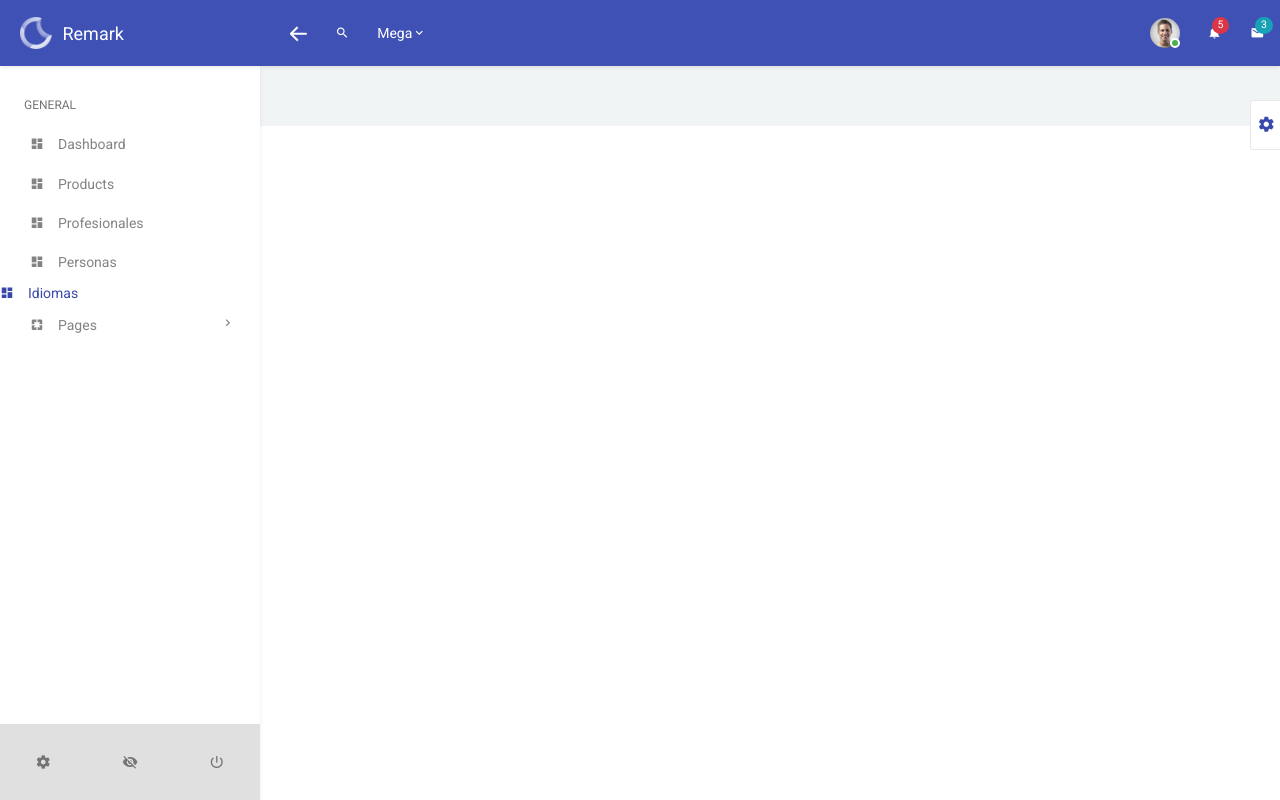
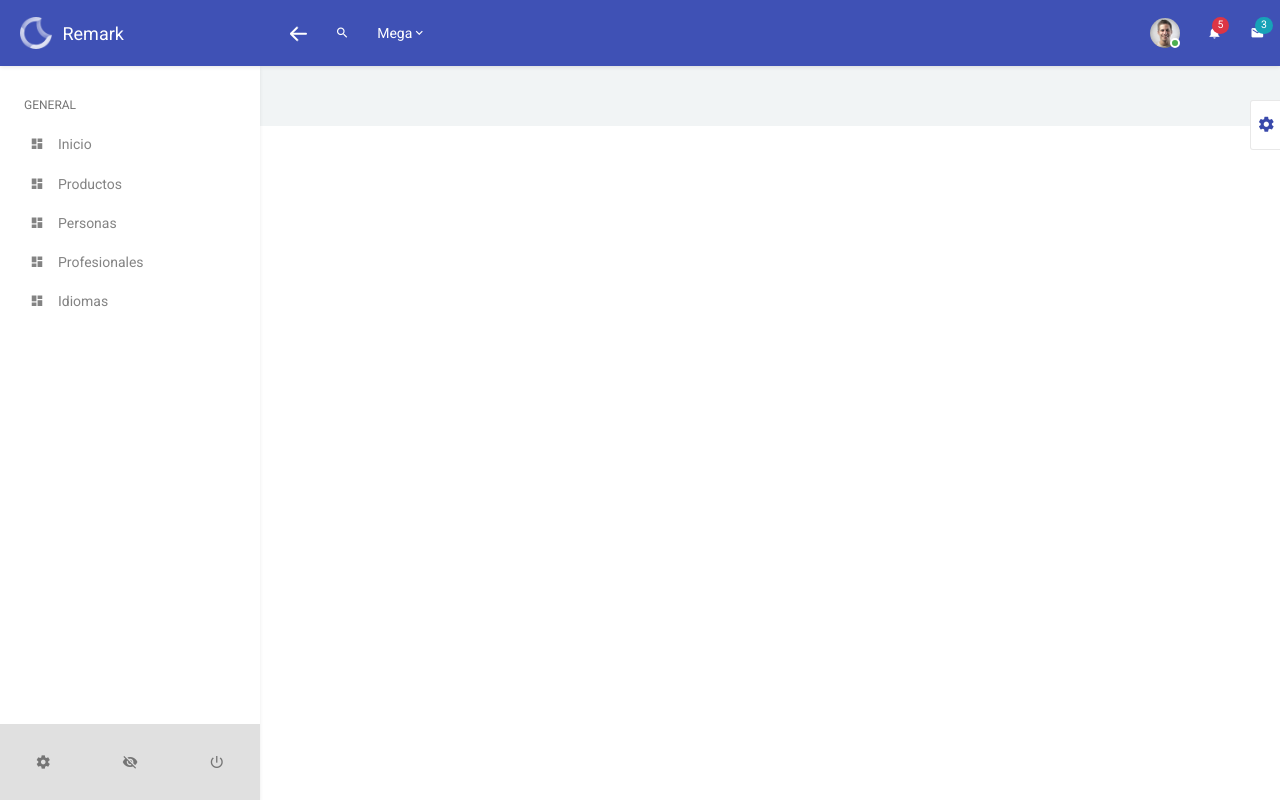
Before and after one commit to JonathanCevallos/react-remark-template, a React (Create React App) app: page /dashboard in a window 1280 px wide. Built offline with nearby package versions, Linux system fonts and the light colour scheme.

Commit message:
Actualización de los componentes

```diff
--- a/src/components/Form.jsx
+++ b/src/components/Form.jsx
@@ -1,4 +1,4 @@
-import { useEffect, useState } from "react";
+import { useState } from "react";
 import Alert from "./Alert";
 import Button from "./Button";
 import Input from "./Input";
@@ -8,7 +8,7 @@ const Form = (props) => {
    var config = {
     onSubmit: undefined,
     inputs: [{}],
-    buttons: [],
+    buttons: [], // [{}]
   };
 
   const [dataForm, setDataForm] = useState(props.dataForm);
--- a/src/components/Input.jsx
+++ b/src/components/Input.jsx
@@ -1,3 +1,4 @@
+import { useState } from "react";
 import Alert from "./Alert";
 import Checkbox from "./Checkbox";
 import InputNormal from "./InputNormal";
@@ -17,6 +18,7 @@ const Input = (props) => {
     disabled: false, // atributo
     size: "normal", // small, normal, big
     icon: "",
+    isInvalid: false,
     typeElement: "normal", // normal, select, textarea, radio, checkbox
     options: [
       {}
--- a/src/components/InputNormal.jsx
+++ b/src/components/InputNormal.jsx
@@ -21,7 +21,10 @@ const InputNormal = (props) => {
     <input
       type={ config.type }
       className={`form-control
-      ${ config.round ? "round" : "" } ${ getSize()}`}
+        ${ config.round ? "round" : "" }
+        ${ getSize()}
+        ${ config.isInvalid ? "is-invalid":"" }`
+      }
       name={config.name}
       value={config.value}
       onChange={config.onChange}
--- /dev/null
+++ b/src/menu/menu.js
@@ -0,0 +1,30 @@
+
+const menu = [
+   {
+      url: "/dashboard",
+      icon: "view-dashboard",
+      title: "Inicio"
+   },
+   {
+      url: "/dashboard/products",
+      icon: "view-dashboard",
+      title: "Productos"
+   },
+   {
+      url: "/dashboard/personas",
+      icon: "view-dashboard",
+      title: "Personas"
+   },
+   {
+      url: "/dashboard/profesionales",
+      icon: "view-dashboard",
+      title: "Profesionales"
+   },
+   {
+      url: "/dashboard/idiomas",
+      icon: "view-dashboard",
+      title: "Idiomas"
+   }
+];
+
+export default menu;
--- a/src/routers/Routers.jsx
+++ b/src/routers/Routers.jsx
@@ -1,25 +1,26 @@
 import { BrowserRouter as Router, Route, Routes } from "react-router-dom"
-import Idiomas from "../pages/Idiomas/Idiomas"
-import Login from "../pages/Login/Login"
-import NotFound from "../pages/NotFound/NotFound"
-import Personas from "../pages/Personas/Personas"
-import Products from "../pages/Products/Products"
-import Profesionales from "../pages/Profesionales/Profesionales"
-import Remark from "../templates/remark/Remark"
+import routes from "./routes"
 
 const Routers = () => {
+
+   const buildRoutes = () => {
+      return routes.map((route, index) => {
+         let items;
+         if (route.items) {
+            items = route.items.map((item, index) =>
+                  <Route key={index} path={route.path + item.path} element={item.component} />
+               );
+         }
+         return <Route key={index} path={route.path} element={route.component}>
+            { items }
+         </Route>
+      })
+   }
+
    return (
       <Router>
          <Routes>
-            <Route path="/" element={<h1>Página Principal</h1>}></Route>
-            <Route path="/dashboard/*" element={<Remark />} >
-               <Route path="products" element={<Products />} />
-               <Route path="profesionales" element={<Profesionales />} />
-               <Route path="personas" element={ <Personas /> } />
-               <Route path="idiomas" element={<Idiomas />} />
-            </Route>
-            <Route path="/login" element={<Login />} />
-            <Route path="*" element={<NotFound />} />
+            { buildRoutes() }
          </Routes>
       </Router>
    )
--- /dev/null
+++ b/src/routers/routes.js
@@ -0,0 +1,41 @@
+import Login from "../pages/Login/Login";
+import NotFound from "../pages/NotFound/NotFound";
+import Personas from "../pages/Personas/Personas";
+import Products from "../pages/Products/Products";
+import Profesionales from "../pages/Profesionales/Profesionales";
+import Remark from "../templates/remark/Remark";
+
+const routes = [
+   {
+      path: "/",
+      component: <h1>Página principal</h1>,
+   },
+   {
+      path: "/dashboard",
+      component: <Remark />,
+      items: [
+         {
+            path: "/products",
+            component: <Products />
+         },
+         {
+            path: "/profesionales",
+            component: <Profesionales />
+         },
+         {
+            path: "/personas",
+            component: <Personas />
+         }
+      ]
+   },
+   {
+      path: "/login",
+      component: <Login />
+   },
+   {
+      path: "*",
+      component: <NotFound />
+   }
+]
+
+export default routes;
--- a/src/templates/remark/Remark.jsx
+++ b/src/templates/remark/Remark.jsx
@@ -2,12 +2,13 @@ import Header from "./Header"
 import SidebarMenuLeft from "./SidebarMenuLeft"
 import SidebarMenuLeftGrid from "./SidebarMenuLeftGrid"
 import Content from "./Content"
+import menu from "../../menu/menu"
 
 const Remark = () => {
    return (
       <>
          <Header />
-         <SidebarMenuLeft />
+         <SidebarMenuLeft itemsMenu={menu} />
          <SidebarMenuLeftGrid />
          <Content />
       </>
--- a/src/templates/remark/SidebarMenuLeft.jsx
+++ b/src/templates/remark/SidebarMenuLeft.jsx
@@ -1,6 +1,32 @@
-import { Link, NavLink } from "react-router-dom"
+import { Link } from "react-router-dom";
 
-const SidebarMenuLeft = () => {
+const SidebarMenuLeft = (props) => {
+
+   var itemsMenu = [
+      {
+         url: "/",
+         icon: "view-dashboard",
+         title: "Name Option"
+      }
+   ]
+
+   itemsMenu = props.itemsMenu;
+
+   const buildItemMenu = () => {
+      var element = itemsMenu.map((item, index) =>
+         <li className="site-menu-item" key={index}>
+            <Link to={ item.url }>
+            <i
+               className={`site-menu-icon md-${ item.icon }`}
+               aria-hidden="true"
+            />
+            <span className="site-menu-title">{ item.title }</span>
+            </Link>
+         </li>
+      );
+      return element;
+   }
+
   return (
     <div className="site-menubar site-menubar-light">
       <div className="site-menubar-body">
@@ -8,97 +34,40 @@ const SidebarMenuLeft = () => {
           <div>
             <ul className="site-menu" data-plugin="menu">
               <li className="site-menu-category">General</li>
-                     <li className="site-menu-item">
-                        <Link to="/dashboard">
-                           <i className="site-menu-icon md-view-dashboard" aria-hidden="true" />
-                           <span className="site-menu-title">Dashboard</span>
-                        </Link>
-                     </li>
-                     <li className="site-menu-item">
-                        <Link to="/dashboard/products">
-                           <i className="site-menu-icon md-view-dashboard" aria-hidden="true" />
-                           <span className="site-menu-title">Products</span>
-                        </Link>
-                     </li>
-                     <li className="site-menu-item">
-                        <Link to="/dashboard/profesionales">
-                           <i className="site-menu-icon md-view-dashboard" aria-hidden="true" />
-                           <span className="site-menu-title">Profesionales</span>
-                        </Link>
-                     </li>
-                     <li className="site-menu-item">
-                        <Link to="/dashboard/personas">
-                           <i className="site-menu-icon md-view-dashboard" aria-hidden="true" />
-                           <span className="site-menu-title">Personas</span>
-                        </Link>
-                     </li>
-                     <li>
-                        <Link to="/dashboard/idiomas">
-                           <i className="site-menu-icon md-view-dashboard" aria-hidden="true" />
-                           <span className="site-menu-title">Idiomas</span>
-                        </Link>
-                     </li>
-                     <li className="site-menu-item has-sub">
-                        <a href="#">
-                           <i className="site-menu-icon md-google-pages" aria-hidden="true" />
-                           <span className="site-menu-title">Pages</span>
-                           <span className="site-menu-arrow" />
-                        </a>
-                        <ul className="site-menu-sub">
-                           <li className="site-menu-item has-sub">
-                              <a href="#">
-                                 <span className="site-menu-title">Errors</span>
-                                 <span className="site-menu-arrow" />
-                              </a>
-                              <ul className="site-menu-sub">
-                                 <li className="site-menu-item">
-                                    <a href="error-400.html">
-                                       <span className="site-menu-title">400</span>
-                                    </a>
-                                 </li>
-                                 <li className="site-menu-item">
-                                    <a href="error-403.html">
-                                       <span className="site-menu-title">403</span>
-                                    </a>
-                                 </li>
-                                 <li className="site-menu-item">
-                                    <a href="error-404.html">
-                                       <span className="site-menu-title">404</span>
-                                    </a>
-                                 </li>
-                                 <li className="site-menu-item">
-                                    <a href="error-500.html">
-                                       <span className="site-menu-title">500</span>
-                                    </a>
-                                 </li>
-                                 <li className="site-menu-item">
-                                    <a href="error-503.html">
-                                       <span className="site-menu-title">503</span>
-                                    </a>
-                                 </li>
-
-                              </ul>
-                           </li>
-                        </ul>
-                     </li>
+              { buildItemMenu() }
             </ul>
           </div>
         </div>
       </div>
       <div className="site-menubar-footer">
-            <a href="#" className="fold-show" data-placement="top" data-toggle="tooltip" data-original-title="Settings">
+        <a
+          href="#"
+          className="fold-show"
+          data-placement="top"
+          data-toggle="tooltip"
+          data-original-title="Settings"
+        >
           <span className="icon md-settings" aria-hidden="true" />
         </a>
-            <a href="#" data-placement="top" data-toggle="tooltip" data-original-title="Lock">
+        <a
+          href="#"
+          data-placement="top"
+          data-toggle="tooltip"
+          data-original-title="Lock"
+        >
           <span className="icon md-eye-off" aria-hidden="true" />
         </a>
-            <a href="#" data-placement="top" data-toggle="tooltip" data-original-title="Logout">
+        <a
+          href="#"
+          data-placement="top"
+          data-toggle="tooltip"
+          data-original-title="Logout"
+        >
           <span className="icon md-power" aria-hidden="true" />
         </a>
       </div>
     </div>
+  );
+};
 
-   )
-}
-
-export default SidebarMenuLeft
+export default SidebarMenuLeft;
```
Also changed, not shown: src/components/Select.jsx (+20 -17 lines), src/pages/Products/Products.jsx (+180 -96 lines). Lines whose indentation alone changed are shown as unchanged.
